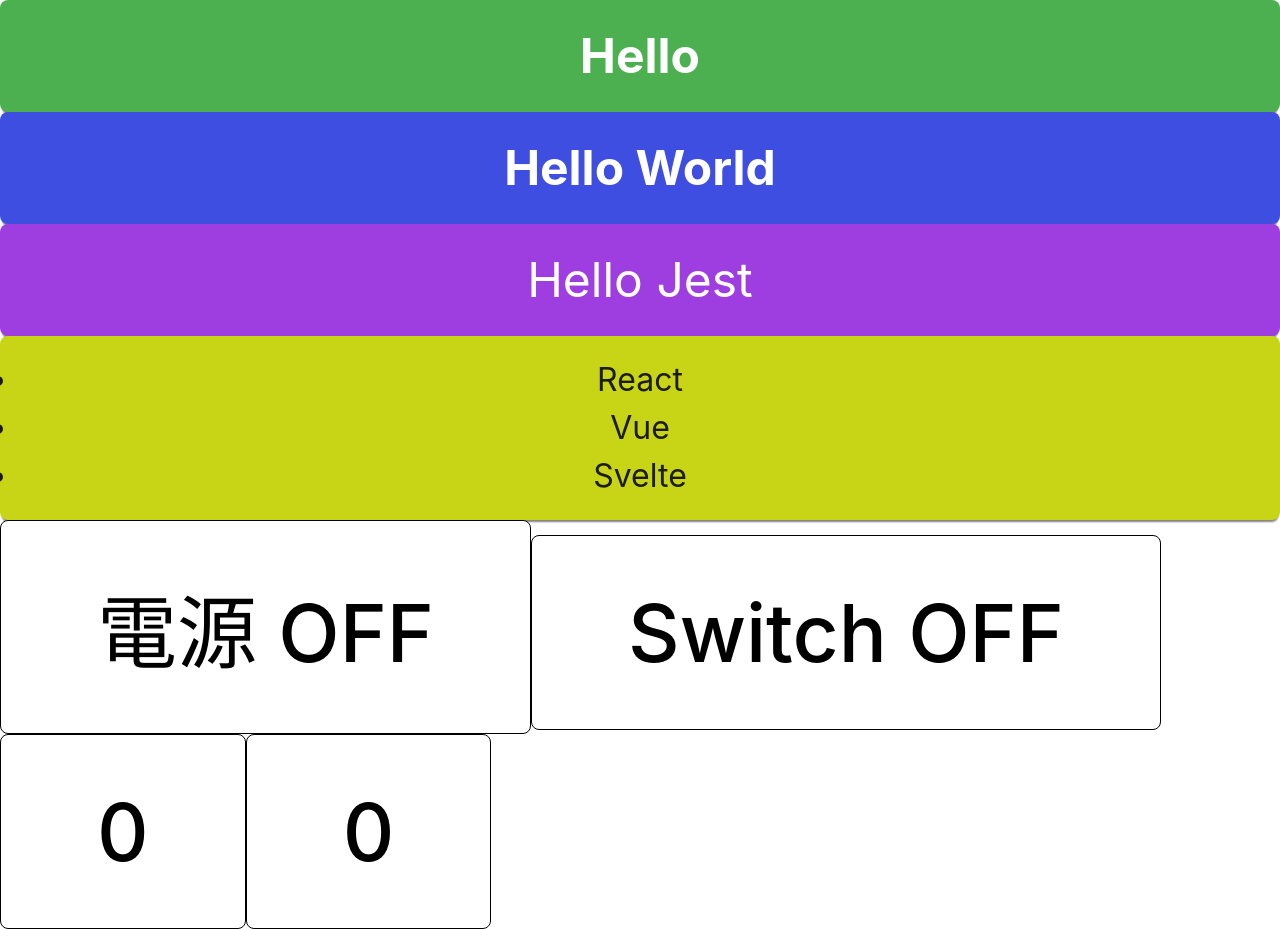
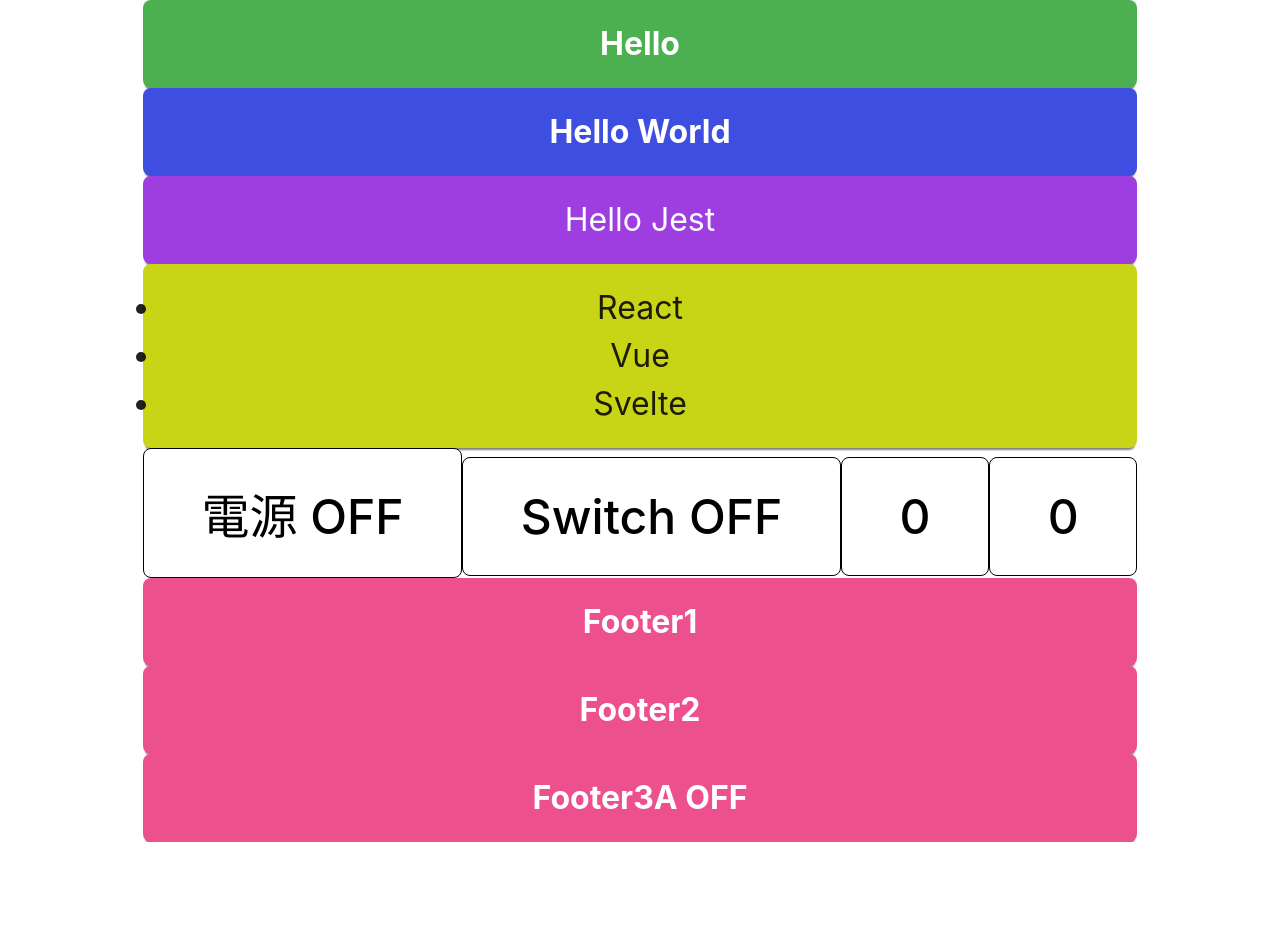
Before and after one commit to doikota/react_jest, a React (Vite) app: page / in a window 1280 px wide. After the commit the page ends 842 px from the top, so only its background shows below. Built offline with nearby package versions, Linux system fonts and the light colour scheme.

Commit message:
Footerコンポーネントでコンテキストを利用

```diff
--- a/src/App.jsx
+++ b/src/App.jsx
@@ -1,8 +1,13 @@
-import React, {useState} from "react";
+import React, { useState, createContext } from "react";
 import { Header } from './Header.jsx'
 import { SimpleButton } from './SimpleButton.jsx'
 import { SimpleCounter } from './SimpleCounter.jsx'
+import { Footer1 } from "./Footer1.jsx";
 
+// コンポーネントにコンテキストを渡すためのプロバイダを作成
+export const UserCount = createContext();
+
+// コンポーネントの実体
 export const App = () => {
   // stateにボタンのOFFとONを格納
   const [state, setState] = useState(false);
@@ -13,12 +18,19 @@ export const App = () => {
   return (
     <React.StrictMode>
       <Header />
+
       {/* SimpleButtonはstateをAppで同時制御 */}
       <SimpleButton name="電源" state={state} handleClick={handleClick} />
       <SimpleButton name="Switch" state={state} handleClick={handleClick} />
+
       {/* SimpleCounterはstateをSimpleCounter内部で別々に制御 */}
       <SimpleCounter />
       <SimpleCounter />
+
+      {/* Footerにはコンテキスト経由でプロパティを渡す */}
+      <UserCount.Provider value={state ? "ON" : "OFF"}>
+        <Footer1 />
+      </UserCount.Provider>
     </React.StrictMode>
   );
 };
--- /dev/null
+++ b/src/Footer1.jsx
@@ -0,0 +1,11 @@
+import React from "react";
+import { Footer2 } from "./Footer2";
+
+export const Footer1 = () => {
+  return (
+    <>
+      <h3>Footer1</h3>
+      <Footer2 />
+    </>
+  );
+}
--- /dev/null
+++ b/src/Footer2.jsx
@@ -0,0 +1,11 @@
+import React from "react";
+import { Footer3 } from "./Footer3.jsx";
+
+export const Footer2 = () => {
+  return (
+    <>
+      <h3>Footer2</h3>
+      <Footer3 />
+    </>
+  );
+}
--- /dev/null
+++ b/src/Footer3.jsx
@@ -0,0 +1,10 @@
+import React, { useContext } from "react";
+import { UserCount } from "./App.jsx"
+
+export const Footer3 = () => {
+  // コンテキスト経由でプロパティを受け取る
+  const count = useContext(UserCount);
+  return (
+    <h3>Footer3A {count}</h3>
+  );
+}
--- a/src/index.css
+++ b/src/index.css
@@ -18,7 +18,7 @@ h1 {
   color: white; /* 文字色 */
   padding: 20px; /* 内側の余白 */
   text-align: center; /* テキストを中央揃え */
-  font-size: 3em; /* フォントサイズ */
+  font-size: 2em; /* フォントサイズ */
   box-shadow: 0 4px 2px -2px gray; /* 影の効果 */
 }
 
@@ -29,7 +29,18 @@ h2 {
   color: white; /* 文字色 */
   padding: 20px; /* 内側の余白 */
   text-align: center; /* テキストを中央揃え */
-  font-size: 3em; /* フォントサイズ */
+  font-size: 2em; /* フォントサイズ */
+  box-shadow: 0 4px 2px -2px gray; /* 影の効果 */
+}
+
+h3 {
+  border-radius: 8px;
+  margin: 0; /* マージンをリセット */
+  background-color: #ec518d; /* 背景色 */
+  color: white; /* 文字色 */
+  padding: 20px; /* 内側の余白 */
+  text-align: center; /* テキストを中央揃え */
+  font-size: 2em; /* フォントサイズ */
   box-shadow: 0 4px 2px -2px gray; /* 影の効果 */
 }
 
@@ -40,7 +51,7 @@ p {
   color: white; /* 文字色 */
   padding: 20px; /* 内側の余白 */
   text-align: center; /* テキストを中央揃え */
-  font-size: 3em; /* フォントサイズ */
+  font-size: 2em; /* フォントサイズ */
   box-shadow: 0 4px 2px -2px gray; /* 影の効果 */
 }
 
@@ -69,7 +80,7 @@ button {
   border-radius: 8px;
   border: 1px solid;
   padding: 0.6em 1.2em;
-  font-size: 5em;
+  font-size: 3em;
   font-weight: 500;
   font-family: inherit;
   background-color: white;
```
Also changed, not shown: 1 other file (tests, documents, lock files or other folders).
